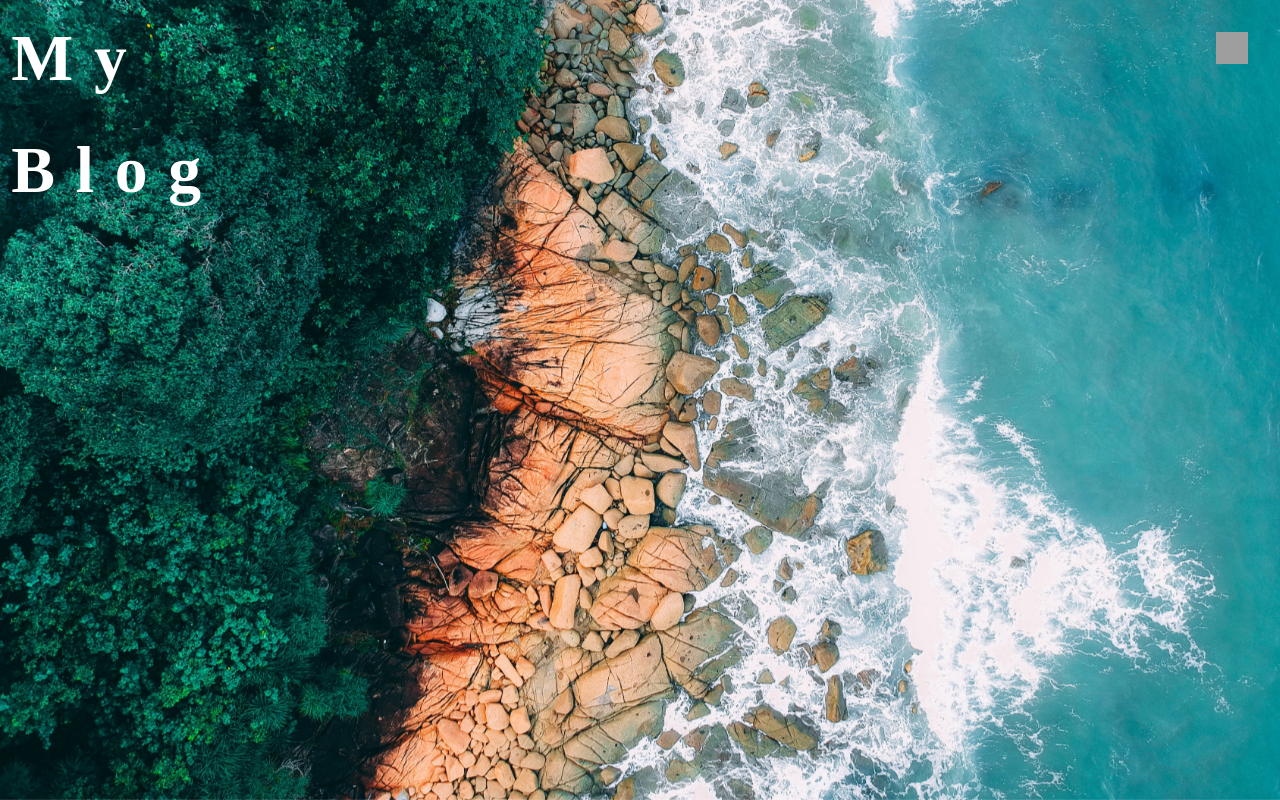
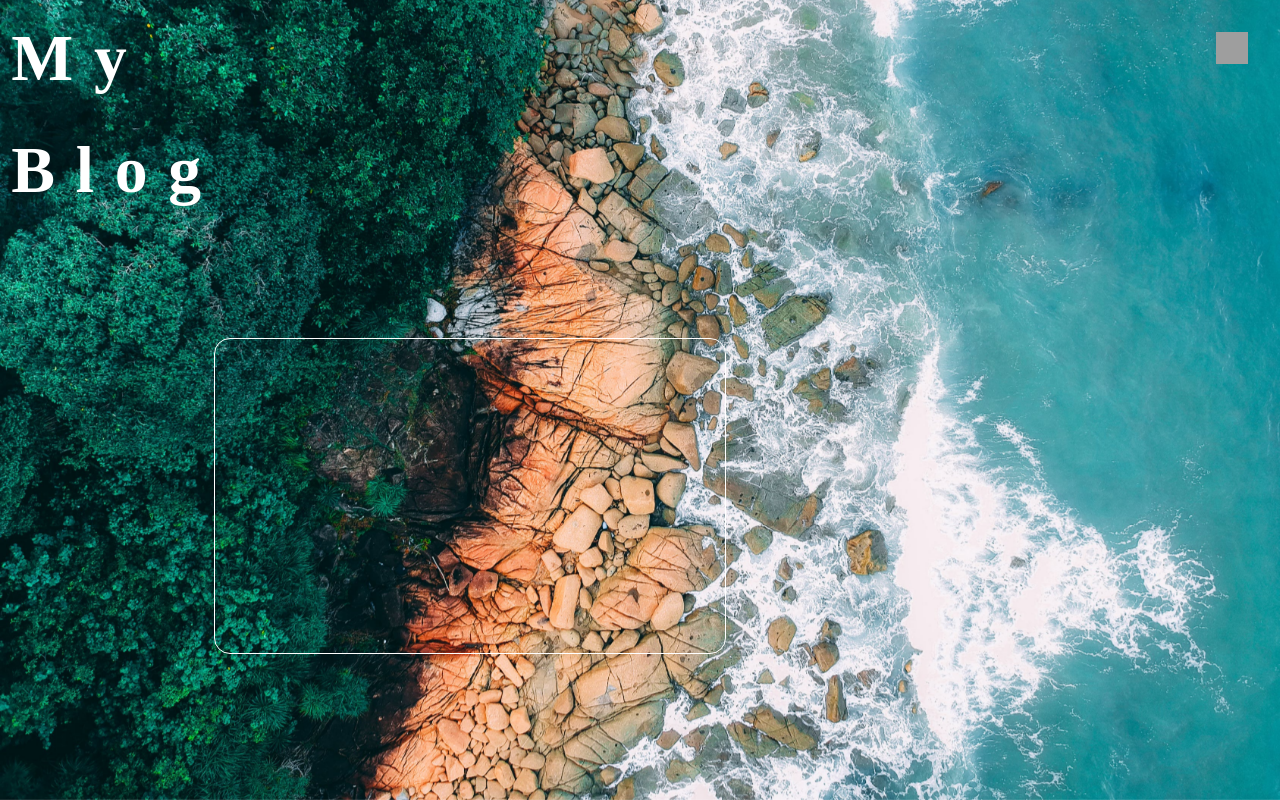
Before and after one commit to ali-masaaf/My-blog, a React (Create React App) app: page / in a window 1280 px wide. Built offline with nearby package versions, Linux system fonts and the light colour scheme; grey boxes are pictures that could not be loaded; a web font is replaced by a local one.

Commit message:
feat: creat blog list and blog card components

```diff
--- a/src/Home.js
+++ b/src/Home.js
@@ -1,4 +1,5 @@
 import {Link} from 'react-router-dom'
+import BlogsList from './components/BlogsList';
 
 const Home = () => {
     return (
@@ -16,7 +17,7 @@ const Home = () => {
                         <i className='button_menu-icon'/>
                     </Link>
 
-                    <div className="subject_blogs-list"></div>
+                    <BlogsList className="subject_blogs-list"/>
                 </div>
             </div>
         </div>
--- /dev/null
+++ b/src/components/BlogCard.js
@@ -0,0 +1,9 @@
+const BlogCard = (props) => {
+    return (
+        <div className={props.className}>
+
+        </div>
+     );
+}
+
+export default BlogCard;
--- /dev/null
+++ b/src/components/BlogsList.js
@@ -0,0 +1,13 @@
+import BlogCard from "./BlogCard";
+
+const BlogsList = (props) => {
+
+    let id=1;
+    return (
+        <div className={props.className}>
+            <BlogCard className={"blogs-list_blog-card-" + id}/>
+        </div>
+     );
+}
+
+export default BlogsList;
--- a/src/sass/main.scss
+++ b/src/sass/main.scss
@@ -34,6 +34,7 @@
   'pages/about',
   'pages/notFound',
   'pages/contact',
+  'pages/blogsList',
   'pages/menu';
 
 // 7. Themes
--- /dev/null
+++ b/src/sass/pages/_blogsList.scss
@@ -0,0 +1,11 @@
+.subject_blogs-list{
+    width: 100%;
+    height: 19.77rem;
+}
+
+.blogs-list_blog-card-1{
+    height: 100%;
+    width: 32rem;
+    border: 0.1rem solid white;
+    border-radius: 16px;
+}
--- a/src/sass/pages/_home.scss
+++ b/src/sass/pages/_home.scss
@@ -34,12 +34,6 @@
         width: 100%;
     }
 
-    .subject_blogs-list{
-        width: 100%;
-        height: 19.77rem;
-
-    }
-
     .button_menu-icon{
         height: 2rem;
         width: 2rem;
```
